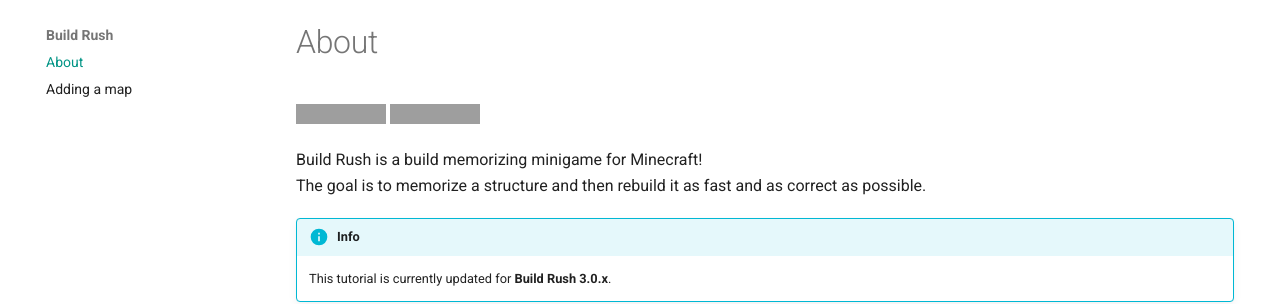
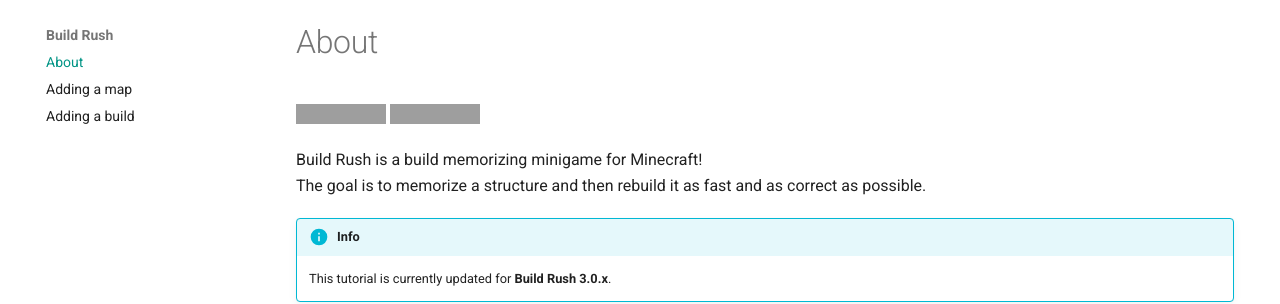
Before and after one commit to NucleoidMC/nucleoid-docs, an MkDocs documentation site: the page built from docs/build-rush/index.md, in a window 1280 px wide. Shown: the part 124-428 px from the top of the page. Built offline with MkDocs 1.6.1 and Material for MkDocs 9.7.7, drawn with Linux system fonts in a browser that asks for light colours; comment, search, counter and statistics services are not loaded; grey boxes are pictures that could not be loaded.

Commit message:
Update mkdocs.yml

```diff
--- a/mkdocs.yml
+++ b/mkdocs.yml
@@ -39,6 +39,7 @@
   - Build Rush:
     - build-rush/index.md
     - build-rush/maps.md
+    - build-rush/builds.md
 
 extra:
   social:
```
